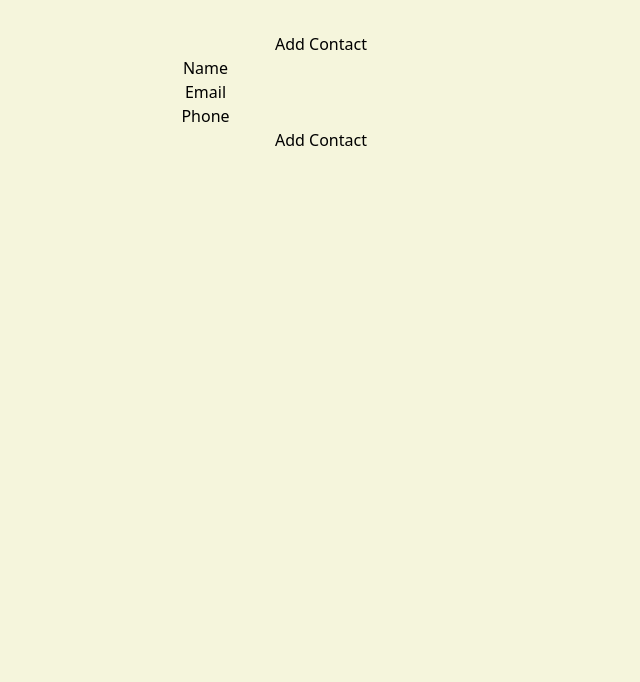
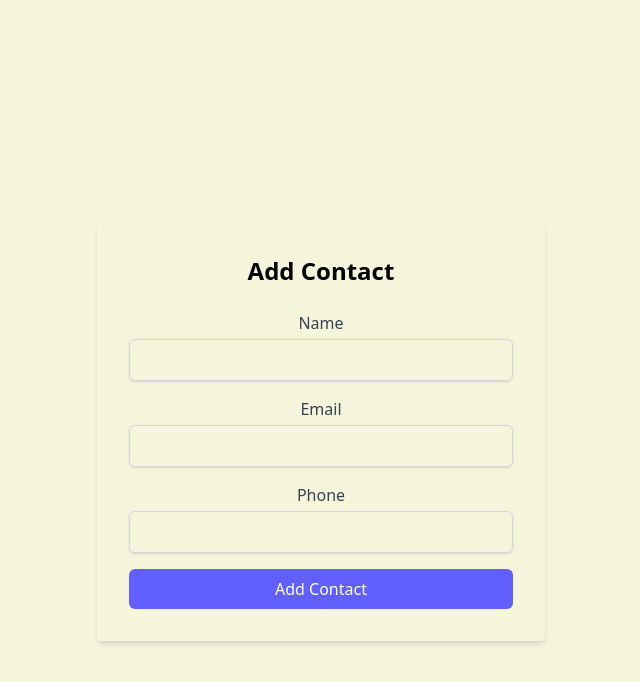
Before and after one commit to charansaics/Contact-Management-Frontend, a React (Vite) app: page /add in a window 1280 px wide. Shown: the top 682 px of the page, without its empty margins (319-959 px from the left). Built offline with nearby package versions, Linux system fonts and the light colour scheme; no server answers; sample sign-in values are in the browser's storage.

Commit message:
Created add contacts and sending it to backend

```diff
--- a/src/pages/Home.jsx
+++ b/src/pages/Home.jsx
@@ -58,9 +58,10 @@ const Home = () => {
                 headers: {
                     "Content-Type": "application/json",
                     Authorization: `Bearer ${localStorage.getItem("accessToken")}`,
+                    "x-refresh-token": reffeToken
                 },
                 body: JSON.stringify({
-                    refreshToken: localStorage.getItem("refreshToken"), // Send in body
+                    refreshToken:reffeToken, // Send in body
                 }),
             });
 
--- a/src/pages/addContact.jsx
+++ b/src/pages/addContact.jsx
@@ -1,22 +1,60 @@
-export default function AddContactac(){
+import { useNavigate } from "react-router-dom";
+
+export default function AddContactac() {
+    const navigate = useNavigate();
+    const handleAddContact = async (e) => {
+        e.preventDefault();
+        const name = e.target.name.value.trim();
+        const email = e.target.email.value.trim();
+        const phone = e.target.phone.value.trim();
+
+        if (!name || !email || !phone) {
+            alert("All fields are required.");
+            return;
+        }
+
+        try {
+            const accessToken = localStorage.getItem("accessToken");
+            const refreshToken = localStorage.getItem("refreshToken");
+            const baseUrl = import.meta.env.VITE_API_BASE_URL || "http://localhost:5000/api";
+
+            const response = await fetch(`${baseUrl}/contacts`, {
+                method: "POST",
+                headers: {
+                    "Content-Type": "application/json",
+                    Authorization: `Bearer ${accessToken}`,
+                    "x-refresh-token": refreshToken
+                },
+                body: JSON.stringify({ name, email, phone, refreshToken })
+            });
+            const data = await response.json();
+            console.log("response:", data);
+            navigate("/home");
+        } catch (error) {
+            console.log("Error:", error);
+        }
+    };
+
     return (
-        <div>
-            <h1>Add Contact</h1>
-            <form>
-                <div>
-                    <label htmlFor="name">Name</label>
-                    <input type="text" id="name" />
-                </div>
-                <div>
-                    <label htmlFor="email">Email</label>
-                    <input type="email" id="email" />
-                </div>
-                <div>
-                    <label htmlFor="phone">Phone</label>
-                    <input type="tel" id="phone" />
-                </div>
-                <button type="submit">Add Contact</button>
-            </form>
+        <div className="flex justify-center items-center h-screen bg-beige-300">
+            <div className="bg-beige-400 p-8 rounded shadow-md w-full max-w-md">
+                <h1 className="text-2xl font-bold mb-6">Add Contact</h1>
+                <form onSubmit={handleAddContact}>
+                    <div className=" mb-4">
+                        <label htmlFor="name" className="block text-gray-700">Name</label>
+                        <input type="text" id="name" className="mt-1 block w-full px-3 py-2 border border-gray-300 rounded-md shadow-sm focus:outline-none focus:ring-indigo-500 focus:border-indigo-500" />
+                    </div>
+                    <div className="mb-4">
+                        <label htmlFor="email" className="block text-gray-700">Email</label>
+                        <input type="email" id="email" className="mt-1 block w-full px-3 py-2 border border-gray-300 rounded-md shadow-sm focus:outline-none focus:ring-indigo-500 focus:border-indigo-500" />
+                    </div>
+                    <div className="mb-4">
+                        <label htmlFor="phone" className="block text-gray-700">Phone</label>
+                        <input type="tel" id="phone" className="mt-1 block w-full px-3 py-2 border border-gray-300 rounded-md shadow-sm focus:outline-none focus:ring-indigo-500 focus:border-indigo-500" />
+                    </div>
+                    <button type="submit" className="w-full bg-indigo-500 text-white py-2 px-4 rounded-md hover:bg-indigo-600">Add Contact</button>
+                </form>
+            </div>
         </div>
     );
 };
```
